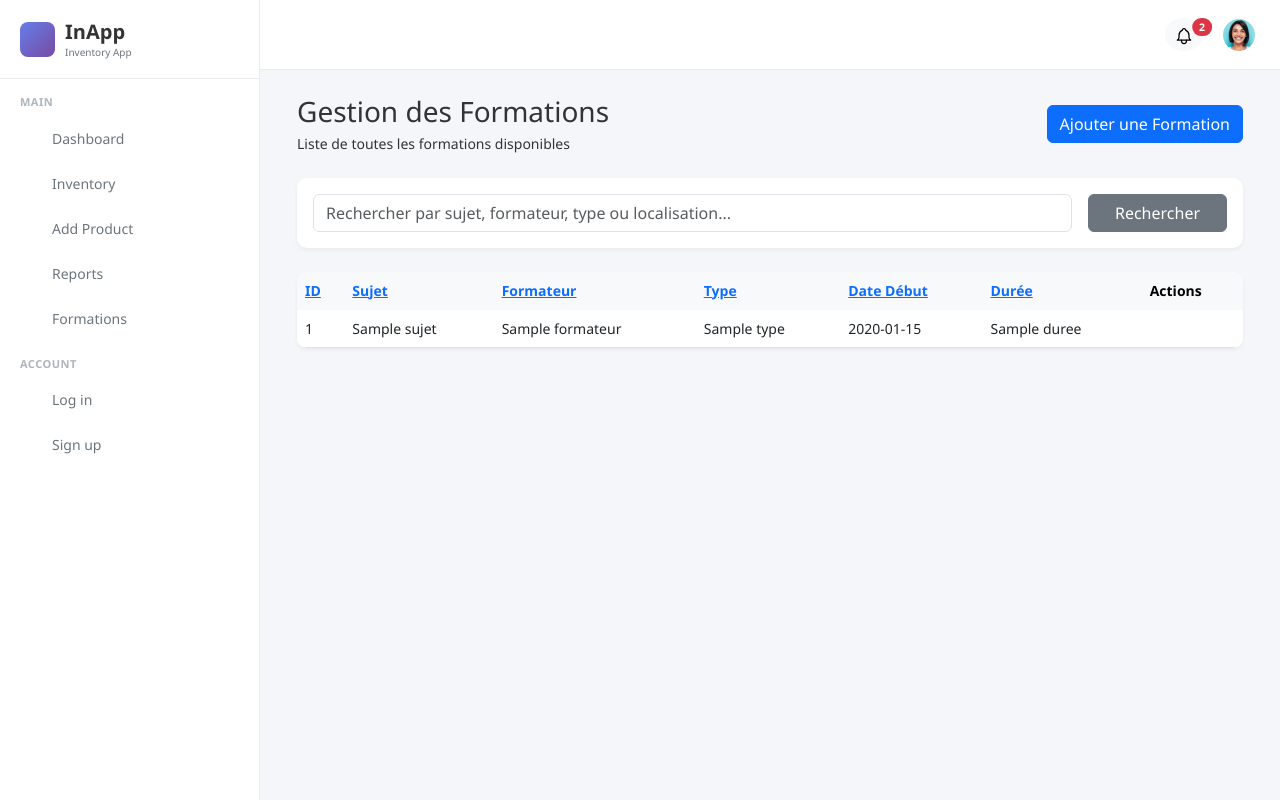
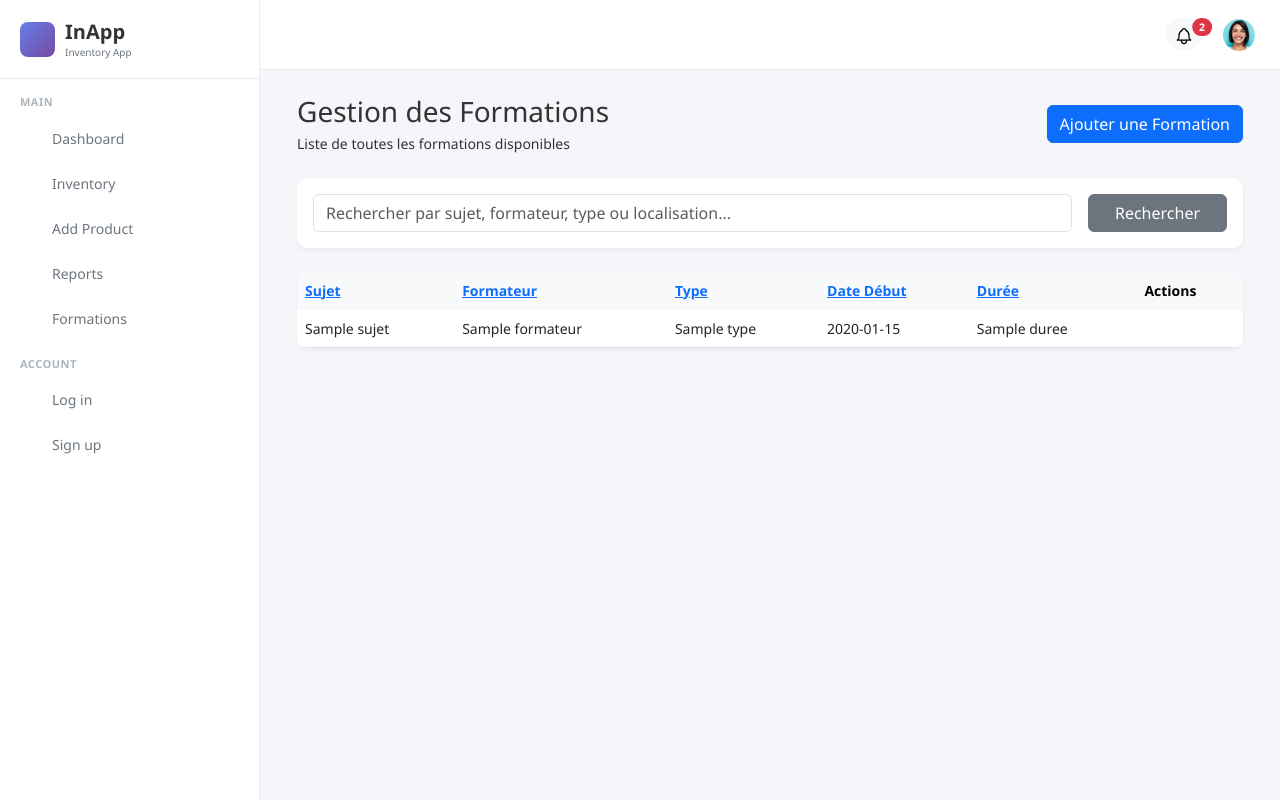
Before and after one commit to Zayneb-abd/Esprit-PIDEV-3A27-2526-HUMADB, a Symfony app: template templates/admin/formation/index.html.twig in a window 1280 px wide. Run offline with Twig, Linux system fonts and the light colour scheme; the template is opened without the code that fills it: most values are stand-ins (such as "Sample title", 1, 10 or a date in 2020); some libraries are stand-ins or nearby versions.

Commit message:
crud_cntrlsaisie

```diff
--- a/src/Controller/ParticipationController.php
+++ b/src/Controller/ParticipationController.php
@@ -9,6 +9,7 @@ use App\Repository\FormationRepository;
 use App\Repository\ParticipationRepository;
 use Doctrine\ORM\EntityManagerInterface;
 use Symfony\Bundle\FrameworkBundle\Controller\AbstractController;
+use Symfony\Component\HttpFoundation\Request;
 use Symfony\Component\HttpFoundation\Response;
 use Symfony\Component\Routing\Annotation\Route;
 
--- a/templates/admin/formation/index.html.twig
+++ b/templates/admin/formation/index.html.twig
@@ -44,11 +44,6 @@
                     <thead class="table-light border-light">
                         <tr>
                             <th>
-                                <a href="{{ path('admin_formation_index', {q: query, sort: 'id', order: sort == 'id' and order == 'ASC' ? 'DESC' : 'ASC'}) }}">
-                                    ID {% if sort == 'id' %}<i class="ti ti-chevron-{{ order == 'ASC' ? 'up' : 'down' }}"></i>{% endif %}
-                                </a>
-                            </th>
-                            <th>
                                 <a href="{{ path('admin_formation_index', {q: query, sort: 'sujet', order: sort == 'sujet' and order == 'ASC' ? 'DESC' : 'ASC'}) }}">
                                     Sujet {% if sort == 'sujet' %}<i class="ti ti-chevron-{{ order == 'ASC' ? 'up' : 'down' }}"></i>{% endif %}
                                 </a>
@@ -79,7 +74,6 @@
                     <tbody>
                     {% for formation in formations %}
                         <tr class="align-middle">
-                            <td>{{ formation.id }}</td>
                             <td>{{ formation.sujet }}</td>
                             <td>{{ formation.formateur }}</td>
                             <td>{{ formation.type }}</td>
--- a/templates/employ/formation/index.html.twig
+++ b/templates/employ/formation/index.html.twig
@@ -44,11 +44,6 @@
                     <thead class="table-light border-light">
                         <tr>
                             <th>
-                                <a href="{{ path('employ_formation_index', {q: query, sort: 'id', order: sort == 'id' and order == 'ASC' ? 'DESC' : 'ASC'}) }}">
-                                    ID {% if sort == 'id' %}<i class="ti ti-chevron-{{ order == 'ASC' ? 'up' : 'down' }}"></i>{% endif %}
-                                </a>
-                            </th>
-                            <th>
                                 <a href="{{ path('employ_formation_index', {q: query, sort: 'sujet', order: sort == 'sujet' and order == 'ASC' ? 'DESC' : 'ASC'}) }}">
                                     Sujet {% if sort == 'sujet' %}<i class="ti ti-chevron-{{ order == 'ASC' ? 'up' : 'down' }}"></i>{% endif %}
                                 </a>
@@ -79,7 +74,6 @@
                     <tbody>
                     {% for formation in formations %}
                         <tr class="align-middle">
-                            <td>{{ formation.id }}</td>
                             <td>{{ formation.sujet }}</td>
                             <td>{{ formation.formateur }}</td>
                             <td>{{ formation.type }}</td>
```
